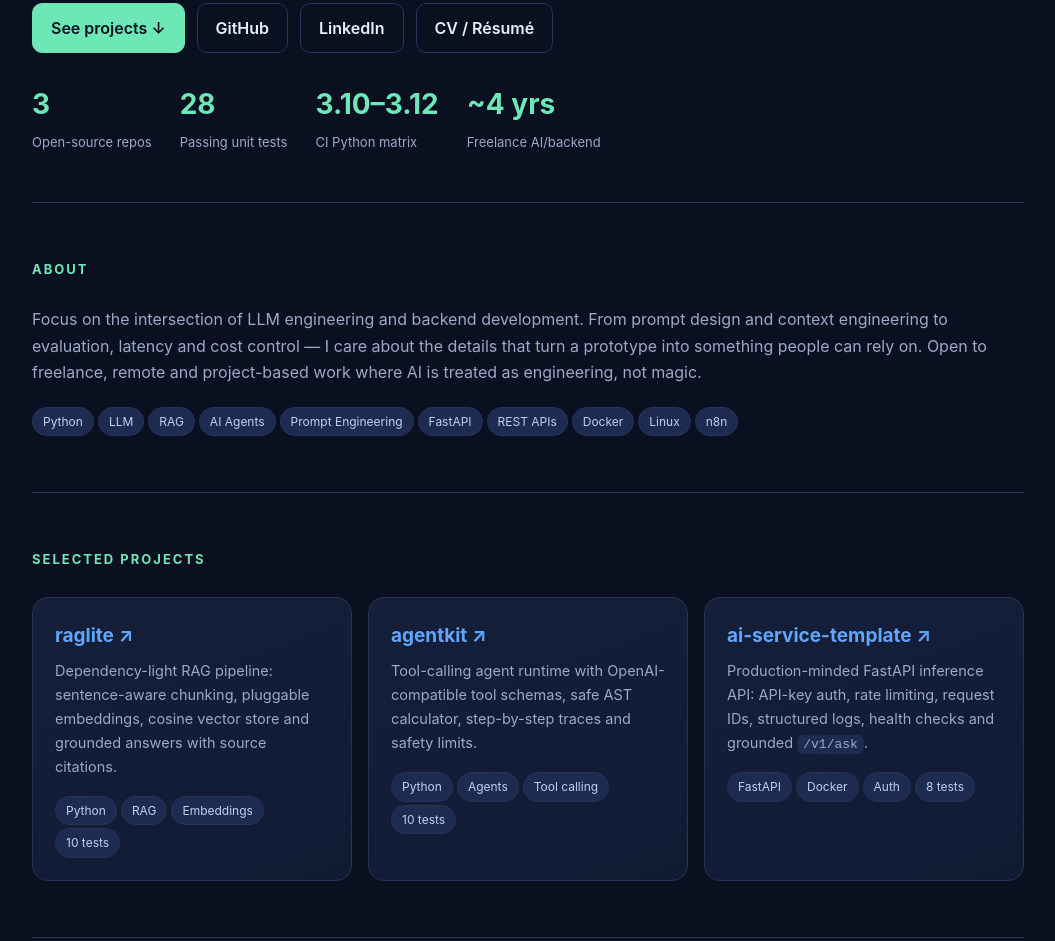
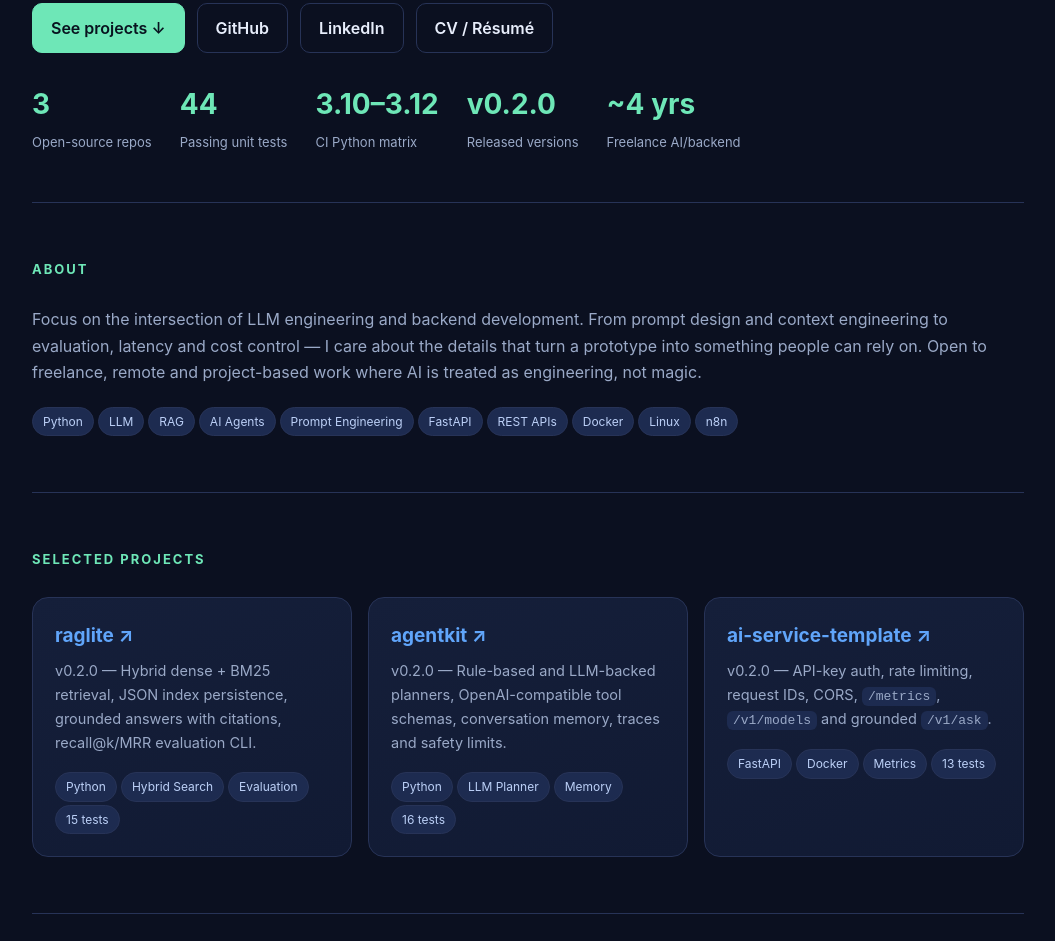
Before and after one commit to busnis887-design/portfolio, a plain HTML site: page index.html in a window 1280 px wide. Shown: the part 370-1311 px from the top of the page, without its empty margins (112-1167 px from the left). Drawn offline with Linux system fonts and the light colour scheme.

Commit message:
docs: update portfolio and CV for v0.2 releases (44 tests)

```diff
--- a/index.html
+++ b/index.html
@@ -57,8 +57,9 @@
     </div>
     <div class="stats">
       <div class="stat"><b>3</b><span>Open-source repos</span></div>
-      <div class="stat"><b>28</b><span>Passing unit tests</span></div>
+      <div class="stat"><b>44</b><span>Passing unit tests</span></div>
       <div class="stat"><b>3.10–3.12</b><span>CI Python matrix</span></div>
+      <div class="stat"><b>v0.2.0</b><span>Released versions</span></div>
       <div class="stat"><b>~4 yrs</b><span>Freelance AI/backend</span></div>
     </div>
   </header>
@@ -76,18 +77,18 @@
     <div class="grid">
       <div class="card">
         <h3><a href="https://github.com/busnis887-design/raglite" target="_blank" rel="noopener">raglite ↗</a></h3>
-        <p>Dependency-light RAG pipeline: sentence-aware chunking, pluggable embeddings, cosine vector store and grounded answers with source citations.</p>
-        <span class="tag">Python</span><span class="tag">RAG</span><span class="tag">Embeddings</span><span class="tag">10 tests</span>
+        <p>v0.2.0 — Hybrid dense + BM25 retrieval, JSON index persistence, grounded answers with citations, recall@k/MRR evaluation CLI.</p>
+        <span class="tag">Python</span><span class="tag">Hybrid Search</span><span class="tag">Evaluation</span><span class="tag">15 tests</span>
       </div>
       <div class="card">
         <h3><a href="https://github.com/busnis887-design/agentkit" target="_blank" rel="noopener">agentkit ↗</a></h3>
-        <p>Tool-calling agent runtime with OpenAI-compatible tool schemas, safe AST calculator, step-by-step traces and safety limits.</p>
-        <span class="tag">Python</span><span class="tag">Agents</span><span class="tag">Tool calling</span><span class="tag">10 tests</span>
+        <p>v0.2.0 — Rule-based and LLM-backed planners, OpenAI-compatible tool schemas, conversation memory, traces and safety limits.</p>
+        <span class="tag">Python</span><span class="tag">LLM Planner</span><span class="tag">Memory</span><span class="tag">16 tests</span>
       </div>
       <div class="card">
         <h3><a href="https://github.com/busnis887-design/ai-service-template" target="_blank" rel="noopener">ai-service-template ↗</a></h3>
-        <p>Production-minded FastAPI inference API: API-key auth, rate limiting, request IDs, structured logs, health checks and grounded <code>/v1/ask</code>.</p>
-        <span class="tag">FastAPI</span><span class="tag">Docker</span><span class="tag">Auth</span><span class="tag">8 tests</span>
+        <p>v0.2.0 — API-key auth, rate limiting, request IDs, CORS, <code>/metrics</code>, <code>/v1/models</code> and grounded <code>/v1/ask</code>.</p>
+        <span class="tag">FastAPI</span><span class="tag">Docker</span><span class="tag">Metrics</span><span class="tag">13 tests</span>
       </div>
     </div>
   </section>
```
Also changed, not shown: Yigit-Bugday-CV.html (+4 -4 lines).
